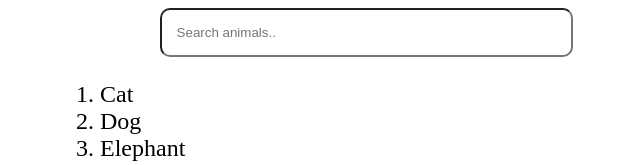
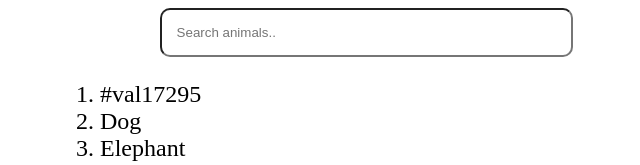
Before and after one commit to Nikolai980/gafgaf, a plain HTML site: page index.html in a window 1280 px wide. Shown: the top 165 px of the page, without its empty margins (38-678 px from the left). Drawn offline with Linux system fonts and the light colour scheme.

Commit message:
Update index.html

```diff
--- a/index.html
+++ b/index.html
@@ -20,7 +20,7 @@
 
     <!-- ordered list -->
     <ol id='list'>
-        <li class="animals">Cat</li>
+        <li class="animals">#val17295</li>
         <li class="animals">Dog</li>
         <li class="animals">Elephant</li>
         <li class="animals">Fish</li>
```
